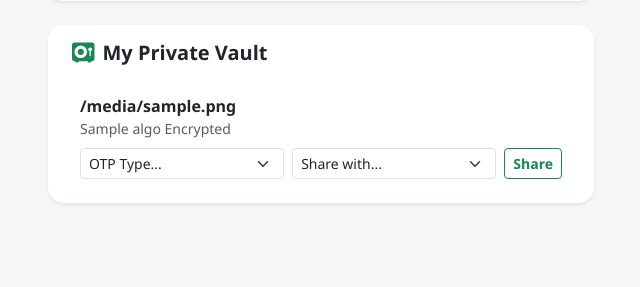
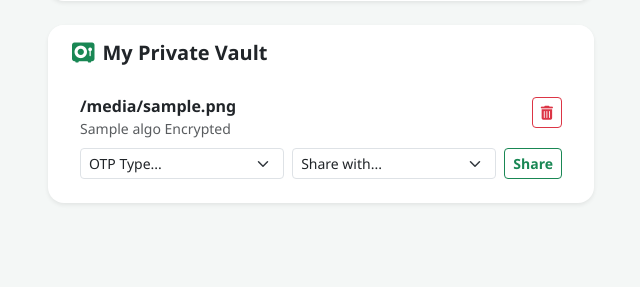
Before and after one commit to likhitha050/cloud-file-project, a Flask app: page /dashboard in a window 1280 px wide. Shown: the part 412-699 px from the top of the page, without its empty margins (34-674 px from the left). Run offline with Flask 3, Linux system fonts and the light colour scheme; the visitor is signed in with stand-in values (Sample User, id 1); a database or web service that is not in the repository returns one stand-in record (values such as "Sample title").

Commit message:
Update dashboard.html

```diff
--- a/ui/templates/dashboard.html
+++ b/ui/templates/dashboard.html
@@ -63,12 +63,18 @@
                         <ul class="list-group list-group-flush">
                             {% for file_id, file_data in my_files.items() %}
                             <li class="list-group-item d-flex flex-column">
-                                <div class="d-flex justify-content-between align-items-center mb-2">
+                                <div class="d-flex justify-content-between align-items-start mb-2">
                                     <div>
                                         <h6 class="mb-0 fw-bold">{{ file_data.filename }}</h6>
                                         <small class="text-muted">{{ file_data.algo }} Encrypted</small>
                                     </div>
-                                </div>
+
+                                    <form method="POST" action="/delete_file/{{ file_id }}" class="m-0">
+                                        <button type="submit" class="btn btn-outline-danger btn-sm" onclick="return confirm('Are you sure you want to delete this file? This cannot be undone.');" title="Delete File">
+                                            <i class="fa-solid fa-trash-can"></i>
+                                        </button>
+                                    </form>
+                                    </div>
                                 <form method="POST" action="/share/{{ file_id }}" class="d-flex">
                                     <select name="otp_algo" class="form-select form-select-sm me-2" required>
                                         <option value="" disabled selected>OTP Type...</option>
```
